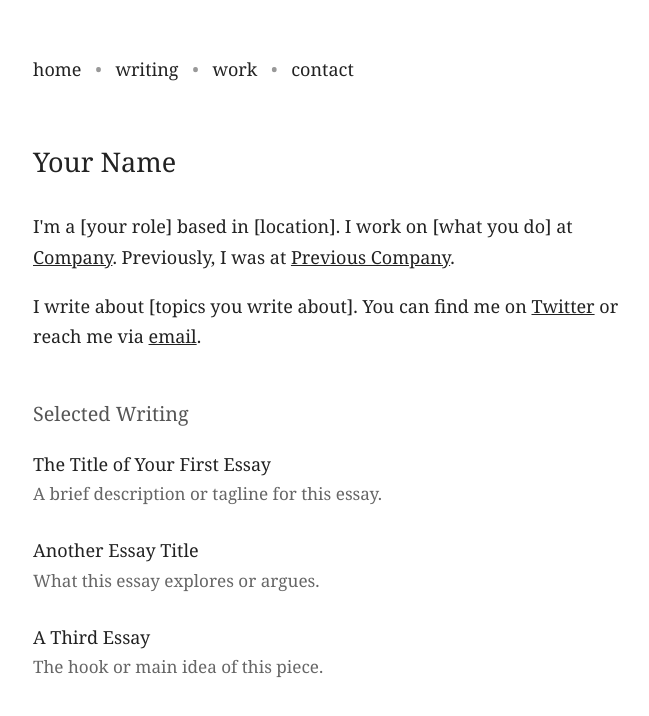
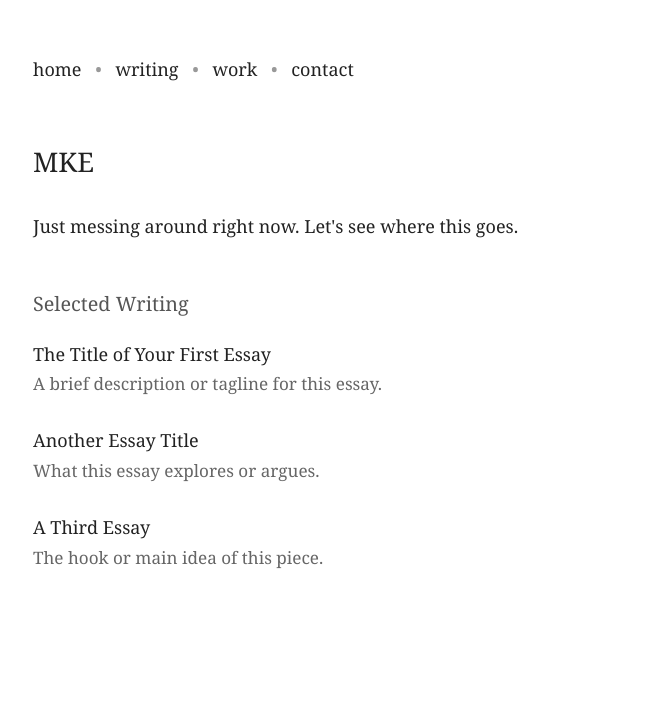
Before and after one commit to wafflesmart/wafflesmart.github.io, a plain HTML site: page index.html in a window 1280 px wide. Shown: the whole page, without its empty margins (314-963 px from the left). Drawn offline with Linux system fonts and the light colour scheme.

Commit message:
Update index.html

```diff
--- a/index.html
+++ b/index.html
@@ -3,7 +3,7 @@
 <head>
     <meta charset="UTF-8">
     <meta name="viewport" content="width=device-width, initial-scale=1.0">
-    <title>Your Name</title>
+    <title>MKE</title>
     <link rel="stylesheet" href="/css/style.css">
 </head>
 <body>
@@ -17,18 +17,10 @@
         <a href="/contact/">contact</a>
     </nav>
 
-    <h1>Your Name</h1>
+    <h1>MKE</h1>
 
     <div class="bio">
-        <p>
-            I'm a [your role] based in [location]. I work on [what you do]
-            at <a href="#">Company</a>. Previously, I was at
-            <a href="#">Previous Company</a>.
-        </p>
-        <p>
-            I write about [topics you write about]. You can find me on
-            <a href="#">Twitter</a> or reach me via <a href="/contact/">email</a>.
-        </p>
+        <p>Just messing around right now. Let's see where this goes.</p>
     </div>
 
     <h2>Selected Writing</h2>
```
